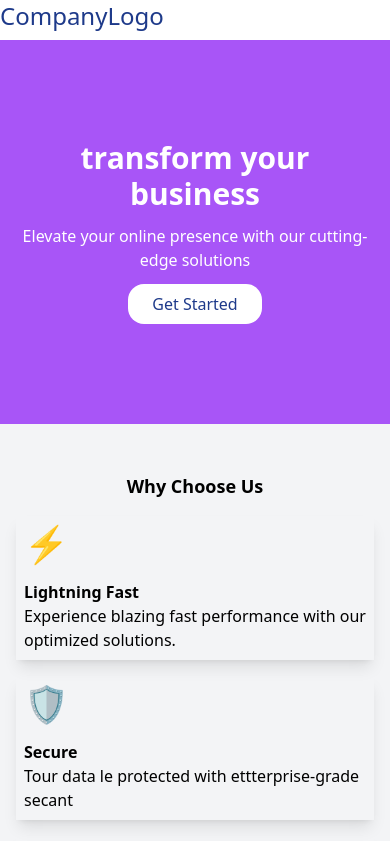
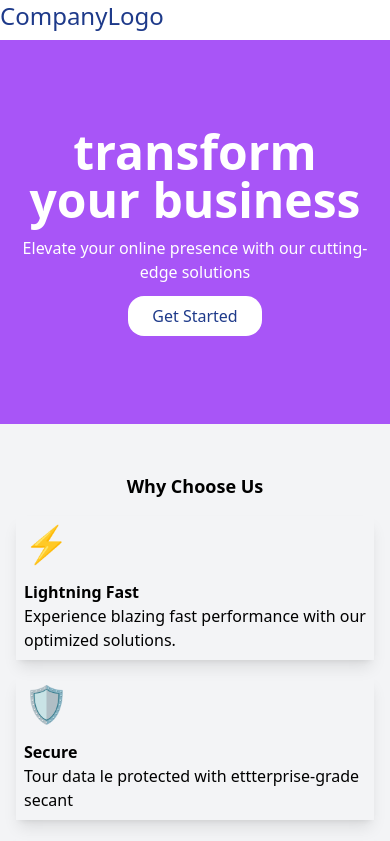
Before and after one commit to axmedjaa/landing-page, a plain HTML site: page index.html in a window 390 px wide. Shown: the top 841 px of the page. Drawn offline with nearby package versions, Linux system fonts and the light colour scheme.

Commit message:
updating file

```diff
--- a/index.html
+++ b/index.html
@@ -24,7 +24,7 @@
     <!-- hero -->
      <section class="w-full  h-96 p-4 bg-purple-500 flex flex-col justify-center items-center space-y-3 text-white">
         <!-- title -->
-        <h1 class="text-3xl md:text-5xl text-center font-bold">transform your business</h1>
+        <h1 class="text-5xl text-center font-bold">transform your business</h1>
         <!-- text -->
         <p class="text-base md:text-lg text-center font-light ">Elevate your online presence with our cutting-edge solutions</p>
         <!-- button -->
```
